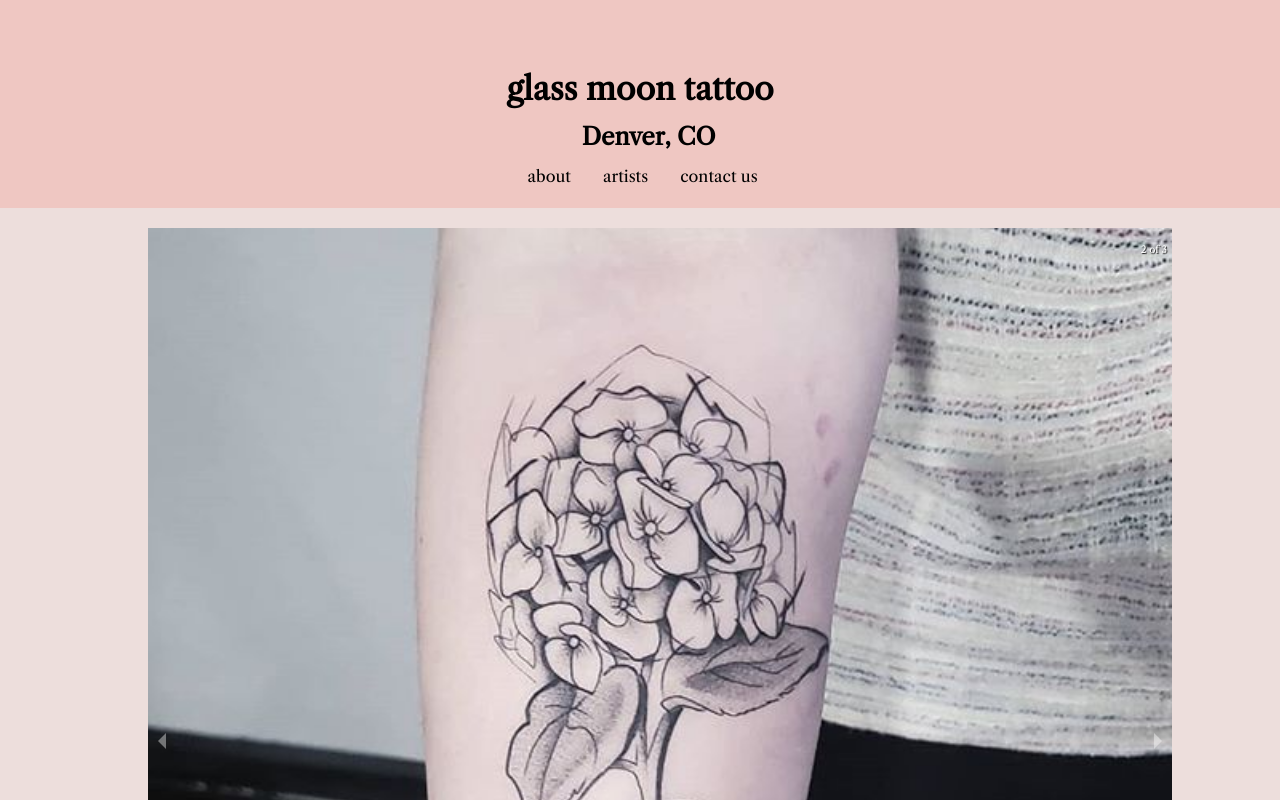
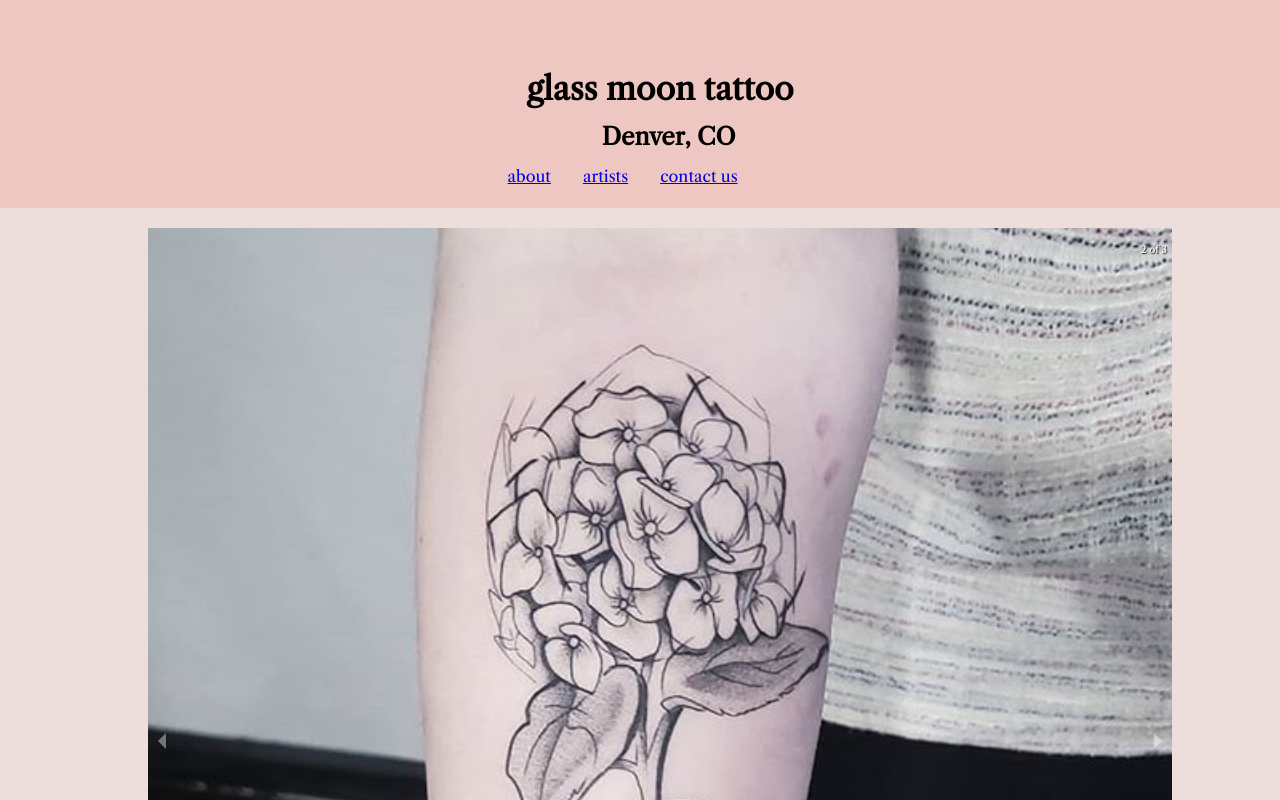
Before and after one commit to graciemcguire/glassmoontattoo.com, a React (Create React App) app: page / in a window 1280 px wide. Shown: the top 800 px of the page. Built offline with nearby package versions, Linux system fonts and the light colour scheme.

Commit message:
react links

```diff
--- a/src/Components/NavBar.js
+++ b/src/Components/NavBar.js
@@ -1,7 +1,9 @@
-import React, { Component } from 'react';
+import React, { Component, Fragment } from 'react';
 import '../stylesheets/nav.scss'
+import { withRouter } from 'react-router';
+import { Link } from 'react-router-dom'
 
-export default class NavBar extends Component {
+class NavBar extends Component {
 
   render() {
     return (
@@ -9,13 +11,15 @@ export default class NavBar extends Component {
         <h1 className='logo'>glass moon tattoo</h1>
         <h2 className='denver'>Denver, CO</h2>
         <div>
-          <ul className='nav-links'>
-            <li className='nav-link'>about</li>
-            <li className='nav-link'>artists</li>
-            <li className='nav-link'>contact us</li>
-          </ul>
+          <div className='nav-links'>
+            <Link className='nav-link' to={ '/about' }> about </Link>
+            <Link className='nav-link' to={ '/artists' }> artists </Link>
+            <Link className='nav-link' to={ '/contact' }> contact us </Link>
+          </div>
         </div>
       </div>
     )
   }
 }
+
+export default withRouter(NavBar)
--- a/src/Containers/MainContainer.js
+++ b/src/Containers/MainContainer.js
@@ -1,6 +1,7 @@
 import React, { Component } from 'react';
-import NavBar from '../Components/NavBar'
-import CarouselContainer from '../Components/CarouselContainer'
+import NavBar from '../Components/NavBar';
+import CarouselContainer from '../Components/CarouselContainer';
+
 
 export default class MainContainer extends Component {
 
```
Also changed, not shown: src/App.js (+6 -6 lines).
